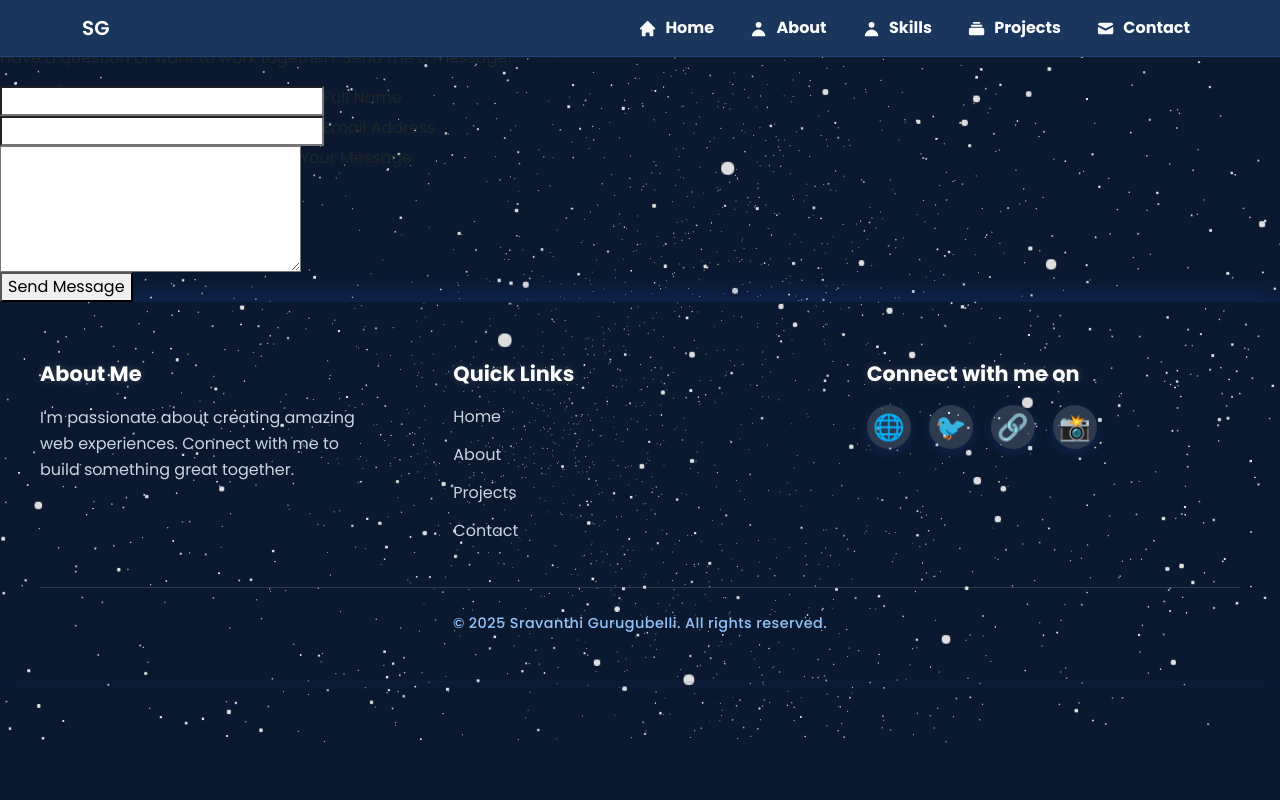
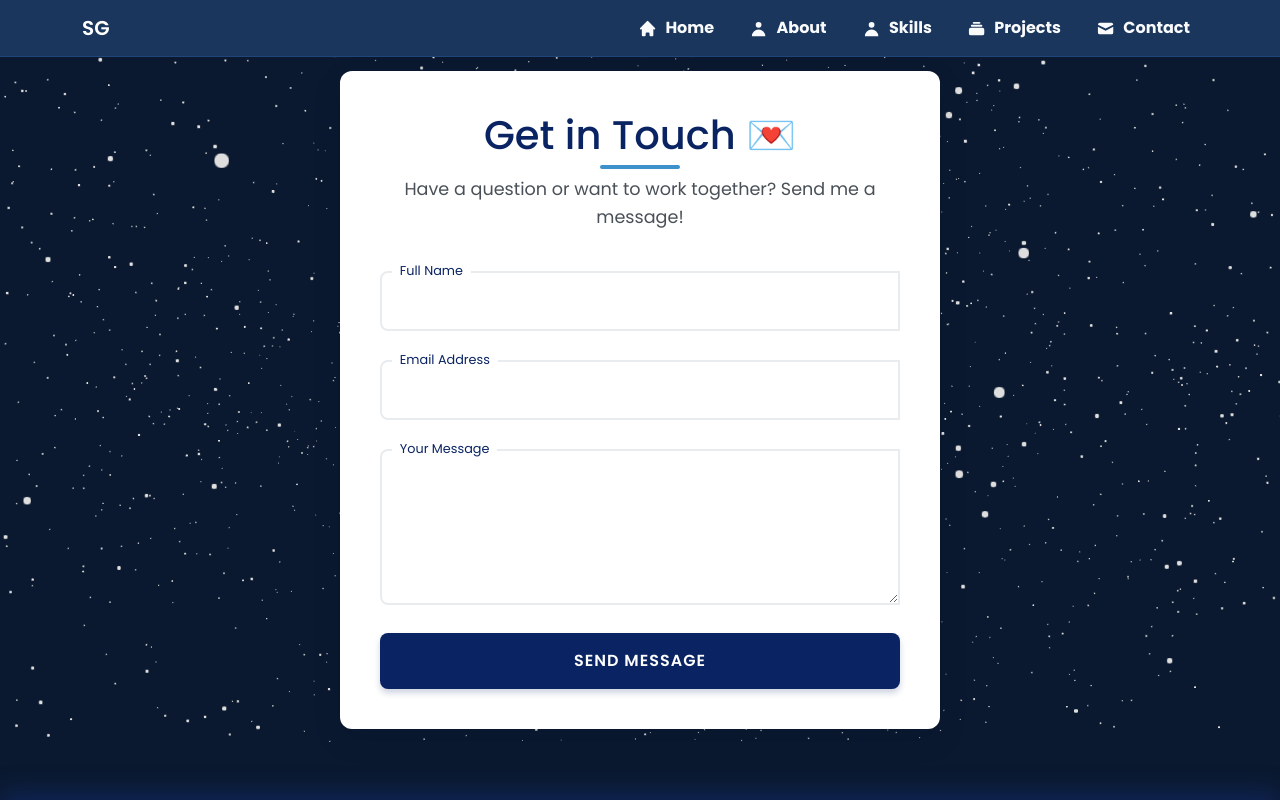
Before and after one commit to GurugubelliSravanthi/my-portfolio-react, a React (Vite) app: page /contact in a window 1280 px wide. Shown: the top 800 px of the page. Built offline with nearby package versions, Linux system fonts and the light colour scheme.

Commit message:
Update Contact.css

```diff
--- a/src/pages/Contact.css
+++ b/src/pages/Contact.css
@@ -1,125 +1,142 @@
-/* Footer Section Styles - Navy Blue Theme */
-.footer-section {
-  /* background: linear-gradient(135deg, #1e3a8a, #3b82f6); */
-  color: #e2e8f0;
-  padding: 60px 20px 30px;
-  font-family: 'Poppins', sans-serif;
-  box-shadow: 0 -8px 24px rgba(30, 64, 175, 0.3);
-  -webkit-user-select: none;
-  user-select: none;
+.contact-section {
+  /* background: linear-gradient(135deg, #f8f9fa 0%, #e9ecef 100%); */
+  padding: 4rem 0;
+  min-height: 100vh;
+  display: flex;
+  align-items: center;
 }
 
-/* Container grid */
-.footer-container {
-  max-width: 1200px;
+.contact-container {
+  max-width: 600px;
   margin: 0 auto;
-  display: grid;
-  grid-template-columns: repeat(auto-fit, minmax(220px, 1fr));
-  gap: 40px;
-  padding-bottom: 30px;
-  border-bottom: 1px solid rgba(255, 255, 255, 0.15);
+  padding: 2.5rem;
+  background: white;
+  border-radius: 12px;
+  box-shadow: 0 10px 30px rgba(0, 0, 50, 0.1);
+  transition: transform 0.3s ease;
 }
 
-/* Section Headings */
-.footer-container h3 {
-  font-weight: 700;
-  font-size: 1.3rem;
-  margin-bottom: 18px;
-  color: #fff;
-  text-shadow: 0 0 8px rgba(255, 255, 255, 0.2);
+.contact-container:hover {
+  transform: translateY(-5px);
 }
 
-/* Paragraph and Text */
-.footer-about p {
-  line-height: 1.6;
-  color: #cbd5e1;
-  font-size: 1rem;
-  max-width: 320px;
+.contact-title {
+  color: #0a2463; /* Navy blue */
+  font-size: 2.5rem;
+  margin-bottom: 1rem;
+  text-align: center;
+  position: relative;
 }
 
-/* Lists */
-.footer-links ul,
-.footer-contact ul {
-  list-style: none;
-  padding: 0;
-  margin: 0;
+.contact-title:after {
+  content: '';
+  position: absolute;
+  bottom: -10px;
+  left: 50%;
+  transform: translateX(-50%);
+  width: 80px;
+  height: 4px;
+  background: #3e92cc; /* Complementary blue */
+  border-radius: 2px;
 }
 
-.footer-links ul li,
-.footer-contact ul li {
-  margin-bottom: 14px;
-  font-size: 1rem;
-  cursor: pointer;
-  transition: color 0.3s ease;
-  color: #cbd5e1;
+.contact-subtitle {
+  color: #495057;
+  text-align: center;
+  margin-bottom: 2.5rem;
+  font-size: 1.1rem;
+  line-height: 1.6;
 }
 
-.footer-links ul li:hover,
-.footer-contact ul li:hover {
-  color: #60a5fa;
+.contact-form {
+  display: flex;
+  flex-direction: column;
+  gap: 1.8rem;
 }
 
-/* Links in footer links */
-.footer-links ul li a {
-  color: #cbd5e1;
-  text-decoration: none;
-  transition: color 0.3s ease;
-  display: inline-block;
+.input-group {
+  position: relative;
 }
 
-.footer-links ul li a:hover {
-  color: #60a5fa;
-  text-decoration: underline;
+.input-group input,
+.input-group textarea {
+  width: 100%;
+  padding: 1rem;
+  border: 2px solid #e9ecef;
+  border-radius: 8px;
+  font-size: 1rem;
+  transition: all 0.3s ease;
+  background: transparent;
+  z-index: 1;
 }
 
-/* Social Icons */
-.footer-social .social-icons {
-  display: flex;
-  gap: 18px;
+.input-group textarea {
+  resize: vertical;
+  min-height: 120px;
 }
 
-.footer-social .social-icons a {
-  background: rgba(255, 255, 255, 0.15);
-  color: #fff;
-  font-size: 1.6rem;
-  width: 44px;
-  height: 44px;
-  display: flex;
-  justify-content: center;
-  align-items: center;
-  border-radius: 50%;
-  transition: background 0.3s ease, transform 0.3s ease;
-  text-decoration: none;
-  box-shadow: 0 4px 12px rgba(30, 64, 175, 0.25);
+.input-group label {
+  position: absolute;
+  top: 1rem;
+  left: 1rem;
+  color: #6c757d;
+  transition: all 0.3s ease;
+  background: white;
+  padding: 0 0.5rem;
+  z-index: 0;
 }
 
-.footer-social .social-icons a:hover {
-  background: #2563eb;
-  color: #fff;
-  transform: scale(1.15);
-  box-shadow: 0 8px 20px rgba(37, 99, 235, 0.4);
+.input-group input:focus,
+.input-group textarea:focus {
+  border-color: #0a2463;
+  outline: none;
+  box-shadow: 0 0 0 3px rgba(10, 36, 99, 0.1);
 }
 
-/* Footer Bottom Text */
-.footer-bottom {
-  text-align: center;
-  margin-top: 25px;
-  font-size: 0.9rem;
-  color: #93c5fd;
-  font-weight: 500;
-  letter-spacing: 0.03em;
-  -webkit-user-select: text;
-  user-select: text;
+.input-group input:focus + label,
+.input-group textarea:focus + label,
+.input-group input:not(:placeholder-shown) + label,
+.input-group textarea:not(:placeholder-shown) + label {
+  top: -0.6rem;
+  left: 0.8rem;
+  font-size: 0.8rem;
+  color: #0a2463;
+  z-index: 2;
 }
 
-/* Responsive Adjustments */
-@media (max-width: 600px) {
-  .footer-container {
-    grid-template-columns: 1fr;
-    gap: 30px;
-  }
+.btn-submit {
+  background: #0a2463; /* Navy blue */
+  color: white;
+  border: none;
+  padding: 1rem 2rem;
+  font-size: 1rem;
+  border-radius: 8px;
+  cursor: pointer;
+  transition: all 0.3s ease;
+  text-transform: uppercase;
+  font-weight: 600;
+  letter-spacing: 1px;
+  box-shadow: 0 4px 6px rgba(10, 36, 99, 0.2);
+}
 
-  .footer-about p {
-    max-width: 100%;
-  }
+.btn-submit:hover {
+  background: #1a3480;
+  transform: translateY(-2px);
+  box-shadow: 0 6px 12px rgba(10, 36, 99, 0.3);
 }
+
+.btn-submit:active {
+  transform: translateY(0);
+}
+
+/* Floating animation for the emoji */
+.contact-title::before {
+  display: inline-block;
+  animation: float 3s ease-in-out infinite;
+}
+
+@keyframes float {
+  0% { transform: translateY(0); }
+  50% { transform: translateY(-10px); }
+  100% { transform: translateY(0); }
+}
```
